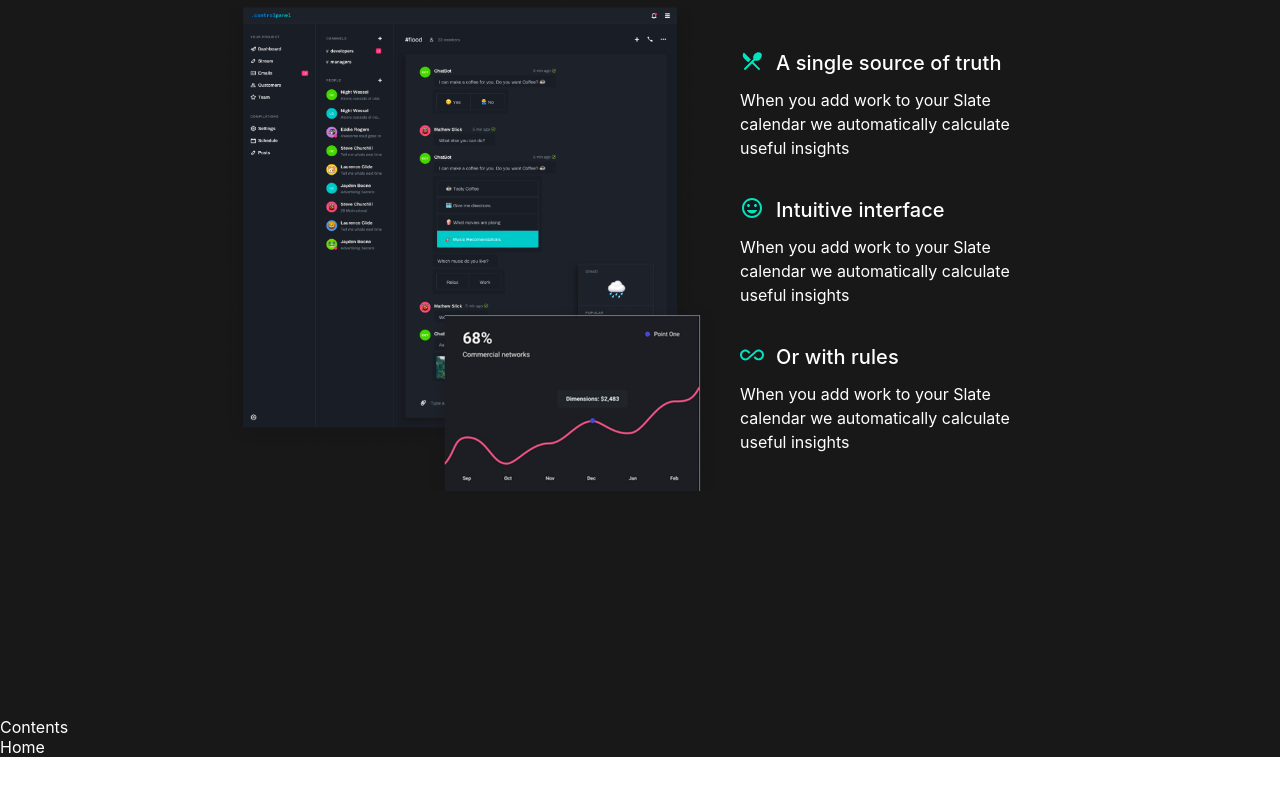
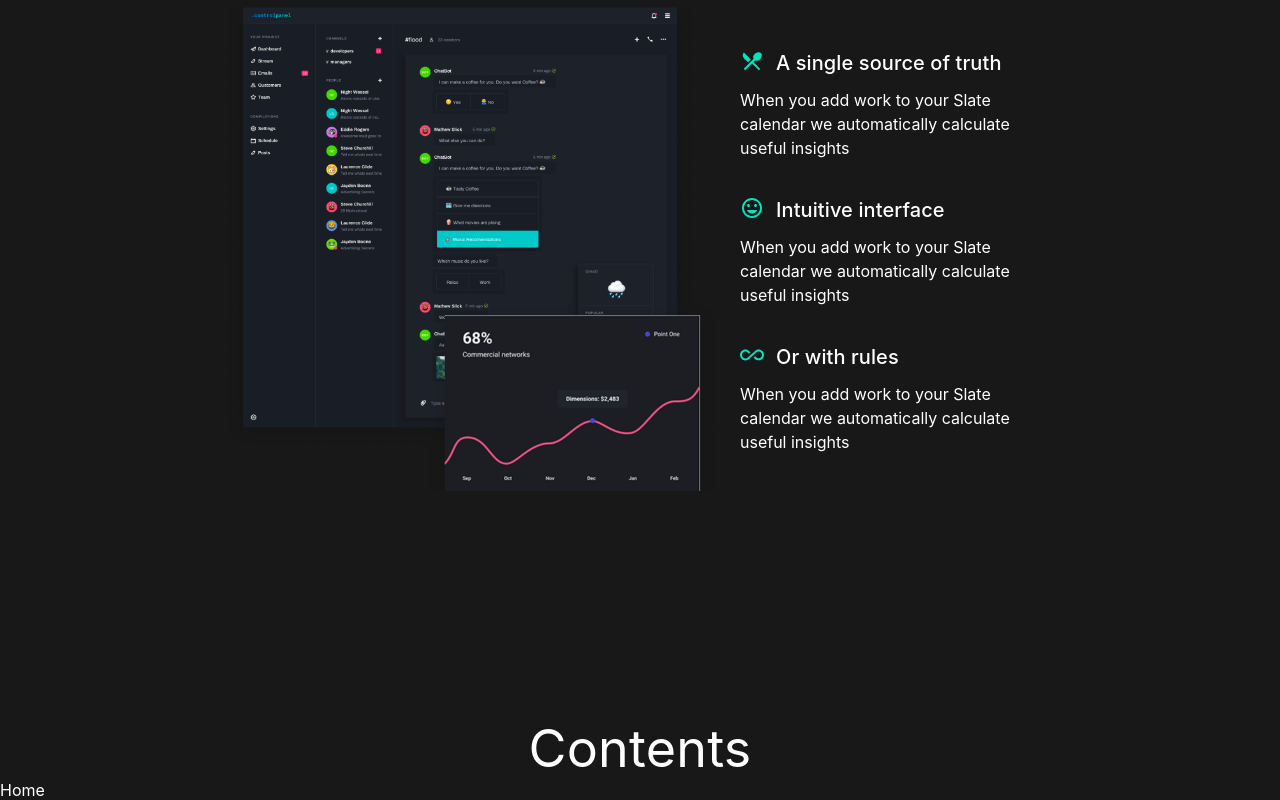
Before and after one commit to TheDa21crj/Landing-Page, a React (Create React App) app: page / in a window 1280 px wide. Shown: the part 1748-2548 px from the top of the page. Before the commit the page ends 2505 px from the top, so only its background shows below. Built offline with nearby package versions, Linux system fonts and the light colour scheme; the HTML template or start-up script is replaced by a standard one.

Commit message:
p head tag styled

```diff
--- a/src/Components/Contents.js
+++ b/src/Components/Contents.js
@@ -4,7 +4,7 @@ import "./Css/Contents.css";
 export default function Contents() {
   return (
     <div className="ContentsMDiv">
-      <p>Contents</p>
+      <p className="ContentsHeadPTag">Contents</p>
     </div>
   );
 }
--- a/src/Components/Css/Contents.css
+++ b/src/Components/Css/Contents.css
@@ -1,3 +1,10 @@
 .ContentsMDiv {
     margin-top: 221.5px;
 }
+
+.ContentsHeadPTag {
+    font-size: 52px;
+    font-weight: 400;
+    letter-spacing: 0.2px;
+    text-align: center;
+}
```
